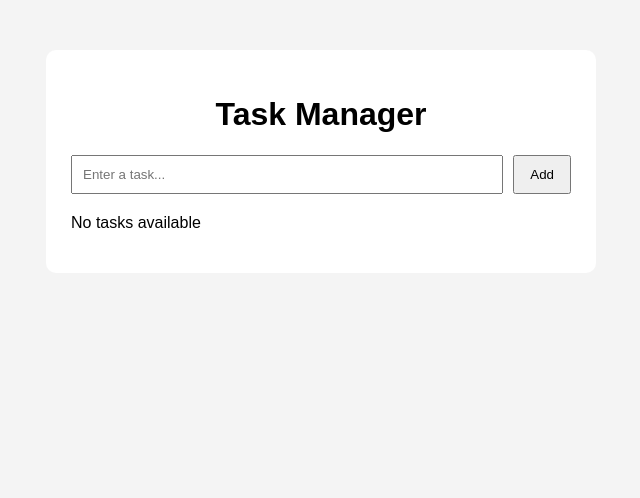
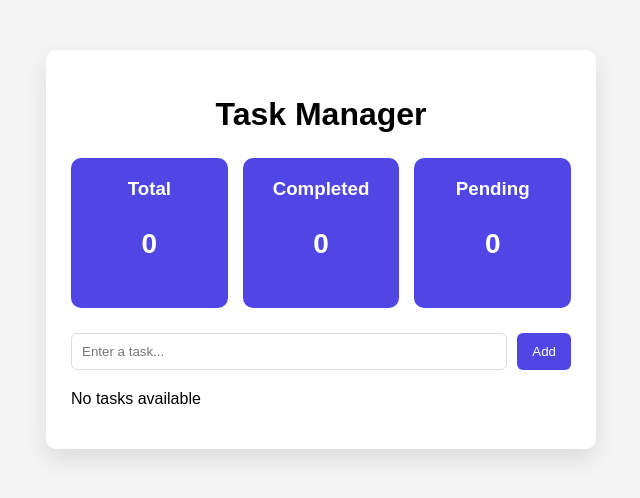
Before and after one commit to giridhar666/react-task-manager, a React (Create React App) app: page / in a window 1280 px wide. Shown: the top 498 px of the page, without its empty margins (319-959 px from the left). Built offline with nearby package versions, Linux system fonts and the light colour scheme.

Commit message:
Added dashboard statistics and modern UI

```diff
--- a/src/App.js
+++ b/src/App.js
@@ -6,6 +6,8 @@ import TaskList from "./components/TaskList";
 
 function App() {
   const [tasks, setTasks] = useState([]);
+  const completedTasks = tasks.filter(task => task.completed).length;
+  const pendingTasks = tasks.filter(task => !task.completed).length;
 
   // Add New Task
   const addTask = (taskText) => {
@@ -40,7 +42,22 @@ function App() {
     <div className="app">
       <div className="task-container">
         <h1>Task Manager</h1>
+        <div className="stats">
+          <div className="card">
+            <h3>Total</h3>
+            <p>{tasks.length}</p>
+          </div>
 
+          <div className="card">
+            <h3>Completed</h3>
+            <p>{completedTasks}</p>
+          </div>
+
+          <div className="card">
+            <h3>Pending</h3>
+            <p>{pendingTasks}</p>
+          </div>
+        </div>
         <TaskForm addTask={addTask} />
 
         <TaskList
--- a/src/index.css
+++ b/src/index.css
@@ -1,13 +1,94 @@
 body {
   margin: 0;
-  font-family: -apple-system, BlinkMacSystemFont, 'Segoe UI', 'Roboto', 'Oxygen',
-    'Ubuntu', 'Cantarell', 'Fira Sans', 'Droid Sans', 'Helvetica Neue',
-    sans-serif;
-  -webkit-font-smoothing: antialiased;
-  -moz-osx-font-smoothing: grayscale;
+  font-family: Arial, sans-serif;
+  background: #f5f7fb;
 }
 
-code {
-  font-family: source-code-pro, Menlo, Monaco, Consolas, 'Courier New',
-    monospace;
+.app {
+  display: flex;
+  justify-content: center;
+  padding: 40px 20px;
 }
+
+.task-container {
+  width: 100%;
+  max-width: 800px;
+  background: white;
+  padding: 30px;
+  border-radius: 12px;
+  box-shadow: 0 10px 25px rgba(0,0,0,0.1);
+}
+
+h1 {
+  text-align: center;
+  margin-bottom: 25px;
+}
+
+.stats {
+  display: flex;
+  gap: 15px;
+  margin-bottom: 25px;
+}
+
+.card {
+  flex: 1;
+  background: #4f46e5;
+  color: white;
+  text-align: center;
+  border-radius: 10px;
+  padding: 20px;
+}
+
+.card h3 {
+  margin: 0;
+}
+
+.card p {
+  font-size: 28px;
+  font-weight: bold;
+}
+
+.task-form {
+  display: flex;
+  gap: 10px;
+  margin-bottom: 20px;
+}
+
+.task-form input {
+  flex: 1;
+  padding: 12px;
+  border: 1px solid #ddd;
+  border-radius: 6px;
+}
+
+.task-form button {
+  background: #4f46e5;
+  color: white;
+  border: none;
+  padding: 12px 18px;
+  border-radius: 6px;
+  cursor: pointer;
+}
+
+.task-item {
+  display: flex;
+  justify-content: space-between;
+  align-items: center;
+  background: #f8fafc;
+  padding: 14px;
+  margin-bottom: 12px;
+  border-radius: 8px;
+}
+
+.task-item button {
+  background: crimson;
+  color: white;
+  border: none;
+  padding: 8px 12px;
+  border-radius: 4px;
+}
+
+.completed span {
+  text-decoration: line-through;
+  color: gray;
+}
```
